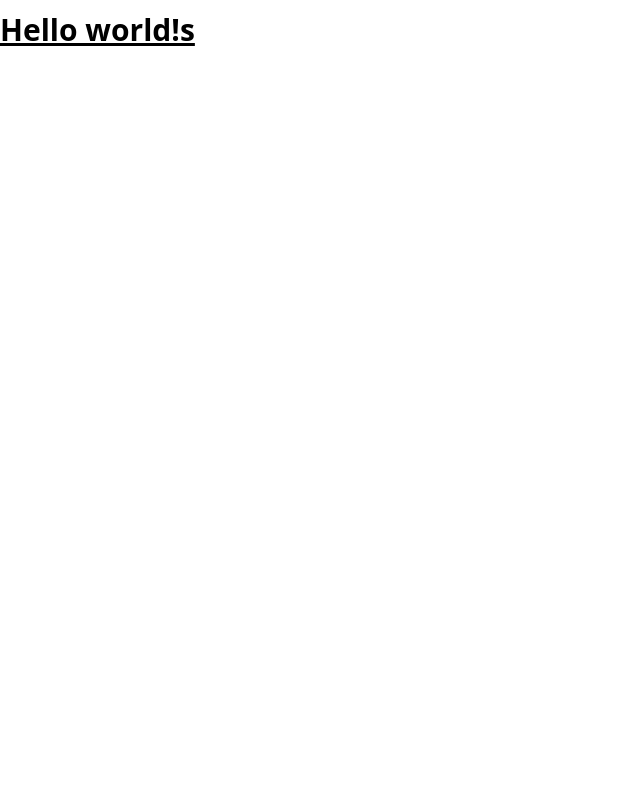
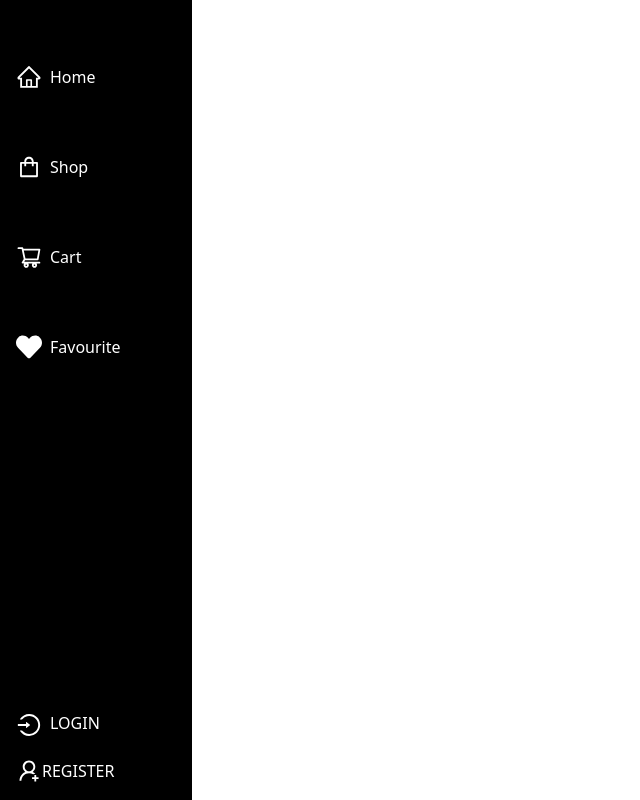
Before and after one commit to viktor-siropol/MERN-E-Commerce-Store, a React (Vite) app in the folder frontend/: page / in a window 1280 px wide. Shown: the whole page, without its empty margins (0-640 px from the left). Built offline with nearby package versions, Linux system fonts and the light colour scheme.

Commit message:
add navigaiton

```diff
--- a/frontend/src/App.jsx
+++ b/frontend/src/App.jsx
@@ -1,12 +1,15 @@
-import "react-toastify/dist/ReactToastify.css";
-function App () {
+import Navigation from "./pages/Auth/Navigation";
+import { Outlet } from "react-router";
+import { ToastContainer } from "react-toastify";
+
+export default function App() {
   return (
     <>
+      <ToastContainer />
+      <Navigation />
       <main className="py-3">
-        <h1 className="text-3xl font-bold underline bg-inherit "> Hello world!s </h1>
+        <Outlet />
       </main>
     </>
   );
-};
-
-export default App;
+}
--- a/frontend/src/main.jsx
+++ b/frontend/src/main.jsx
@@ -9,6 +9,7 @@ import {
   createBrowserRouter,
 } from "react-router-dom";
 
+
 const router = createBrowserRouter(
   createRoutesFromElements(<Route path='/' element={<App/> }/>)
 );
--- /dev/null
+++ b/frontend/src/pages/Auth/Navigation.css
@@ -0,0 +1,36 @@
+#navigation-container {
+  width: 4%;
+  transition: width 0.3s ease-in-out;
+  overflow: hidden; /* Hide overflowing content during transition */
+}
+
+#navigation-container:hover {
+  width: 15%;
+}
+
+/* Initially hide nav-item-name */
+.nav-item-name {
+  display: none;
+  transition: opacity 0.2s ease-in-out; /* Add opacity transition */
+}
+
+#navigation-container:hover .nav-item-name {
+  display: block;
+  opacity: 1;
+}
+
+.search-input {
+  display: none;
+  opacity: 0;
+  transition: opacity 0.2s ease-in-out; /* Add opacity transition */
+}
+
+#navigation-container:hover .search-input {
+  display: block;
+  opacity: 1;
+}
+
+#navigation-container:hover .search-icon {
+  display: none;
+  transition: opacity 0.2s ease-in-out; /* Add opacity transition */
+}
--- /dev/null
+++ b/frontend/src/pages/Auth/Navigation.jsx
@@ -0,0 +1,103 @@
+import { useState } from "react";
+import {
+  AiOutlineHome,
+  AiOutlineShopping,
+  AiOutlineLogin,
+  AiOutlineUserAdd,
+  AiOutlineShoppingCart,
+} from "react-icons/ai";
+import { FaHeart } from "react-icons/fa";
+import { Link } from "react-router-dom";
+import { useNavigate } from "react-router-dom";
+import "./Navigation.css";
+import { useSelector, useDispatch } from "react-redux";
+import { useLoginMutation } from "../../redux/api/usersApiSlice";
+import { logout } from "../../redux/features/auth/authSlice";
+
+
+const Navigation = () => {
+
+
+
+  const [dropdownOpen, setDropdownOpen] = useState(false);
+  const [showSidebar, setShowSidebar] = useState(false);
+
+
+  const toggleDropdown = () => {
+      setDropdownOpen(!dropdownOpen);
+  };
+
+  const toggleSidebar = () => {
+    setShowSidebar(!showSidebar);
+  };
+
+  const closeSidebar = () => {
+    setShowSidebar(false);
+  };
+
+
+  return <div style={{zIndex: 999}} className={ `${showSidebar ? "hidden" : "flex"} xl: flex lg:flex md: hidden sm: hidden flex-col justify-between p-4 text-white bg-black w-[4%] hover:w-[15%] h-[100vh] fixed`} id="navigation-container">
+    <div className="flex flex-col justify-center space-y-4">
+        <Link
+          to="/"
+          className="flex items-center transition-transform transform hover:translate-x-2"
+        >
+          <AiOutlineHome className="mr-2 mt-[3rem]" size={26} />
+          <span className="hidden nav-item-name mt-[3rem]">Home</span>{" "}
+        </Link>
+        <Link
+          to="/shop"
+          className="flex items-center transition-transform transform hover:translate-x-2"
+        >
+          <AiOutlineShopping className="mr-2 mt-[3rem]" size={26} />
+          <span className="hidden nav-item-name mt-[3rem]">Shop</span>{" "}
+        </Link>
+        <Link
+          to="/cart"
+          className="flex items-center transition-transform transform hover:translate-x-2"
+        >
+          <AiOutlineShoppingCart className="mr-2 mt-[3rem]" size={26} />
+          <span className="hidden nav-item-name mt-[3rem]">Cart</span>{" "}
+        </Link>
+        <Link
+          to="/favourite"
+          className="flex items-center transition-transform transform hover:translate-x-2"
+        >
+          <FaHeart className="mr-2 mt-[3rem]" size={26} />
+          <span className="hidden nav-item-name mt-[3rem]">Favourite</span>{" "}
+        </Link>
+    </div>
+
+    <div className="relative">
+      <button
+          onClick={toggleDropdown}
+          className="flex items-center text-gray-800 focus:outline-none"
+        >
+        </button>
+    </div>
+
+    <ul>
+        <li>
+              <Link
+                to="/login"
+                className="flex items-center mt-5 transition-transform transform hover:translate-x-2"
+              >
+                <AiOutlineLogin className="mr-2 mt-[4px]" size={26} />
+                <span className="hidden nav-item-name">LOGIN</span>
+              </Link>
+            </li>
+            <li>
+              <Link
+                to="/register"
+                className="flex items-center mt-5 transition-transform transform hover:translate-x-2"
+              >
+                <AiOutlineUserAdd size={26} />
+                <span className="hidden nav-item-name">REGISTER</span>
+              </Link>
+        </li>
+    </ul>
+
+  </div>;
+}
+
+export default Navigation;
--- /dev/null
+++ b/frontend/src/redux/api/apiSlice.js
@@ -0,0 +1,10 @@
+import {fetchBaseQuery, createApi} from '@reduxjs/toolkit/query/react'
+import { BASE_URL } from '../features/constants'
+
+const baseQuery = fetchBaseQuery({baseUrl: BASE_URL});
+
+export const apiSlice = createApi ({
+  baseQuery,
+  tagTypes: ['Product','Order', 'User', "Category"],
+  endpoints: () => ({}),
+})
--- /dev/null
+++ b/frontend/src/redux/api/usersApiSlice.js
@@ -0,0 +1,34 @@
+import { apiSlice } from "./apiSlice";
+import { USERS_URL } from "../features/constants";
+import { logout } from "../../redux/features/auth/authSlice";
+
+export const userApiSlice = apiSlice.injectEndpoints({
+  endpoints: (builder) => ({
+    login: builder.mutation({
+      query: (data) => ({
+        url: `${USERS_URL}/auth`,
+        method: "POST",
+        body: data,
+      }),
+    }),
+    register: builder.mutation({
+      query: (data) => ({
+        url: `${USERS_URL}`,
+        method: "POST",
+        body: data,
+      }),
+    }),
+    logout: builder.mutation({
+      query: () => ({
+        url: `${USERS_URL}/logout`,
+        method: "POST",
+      }),
+    }),
+  }),
+});
+
+export const {
+  useLoginMutation,
+  useLogoutMutation,
+  useRegisterMutation,
+  } = userApiSlice;
--- /dev/null
+++ b/frontend/src/redux/features/auth/authSlice.js
@@ -0,0 +1,29 @@
+import { createSlice } from "@reduxjs/toolkit";
+
+const initialState = {
+  userInfo: localStorage.getItem("userInfo")
+    ? JSON.parse(localStorage.getItem("userInfo"))
+    : null,
+};
+
+const authSlice = createSlice({
+  name: "auth",
+  initialState,
+  reducers: {
+    setCredentials: (state, action) => {
+      state.userInfo = action.payload;
+      localStorage.setItem("userInfo", JSON.stringify(action.payload));
+
+      const expirationTime = new Date().getTime() + 30 * 24 * 60 * 60 * 1000; // 30 days
+      localStorage.setItem("expirationTime", expirationTime);
+    },
+    logout: (state) => {
+      state.userInfo = null;
+      localStorage.clear();
+    },
+  },
+});
+
+export const { setCredentials, logout } = authSlice.actions;
+
+export default authSlice.reducer;
--- /dev/null
+++ b/frontend/src/redux/features/constants.js
@@ -0,0 +1,2 @@
+export const BASE_URL = "";
+export const USERS_URL = "/api/users";
--- /dev/null
+++ b/frontend/src/redux/features/store.js
@@ -0,0 +1,18 @@
+import { configureStore } from "@reduxjs/toolkit";
+import { setupListeners } from "@reduxjs/toolkit/query";
+import { apiSlice } from "../api/apiSlice";
+import authReducer from "../features/auth/authSlice"
+
+const store = configureStore({
+  reducer: {
+    [apiSlice.reducerPath]: apiSlice.reducer,
+    auth: authReducer,
+  },
+
+  middleware: (getDefaultMiddleware) =>
+    getDefaultMiddleware().concat(apiSlice.middleware),
+  devTools: true,
+});
+
+setupListeners(store.dispatch);
+export default store;
```
Also changed, not shown: 2 other files (tests, documents, lock files or other folders).
